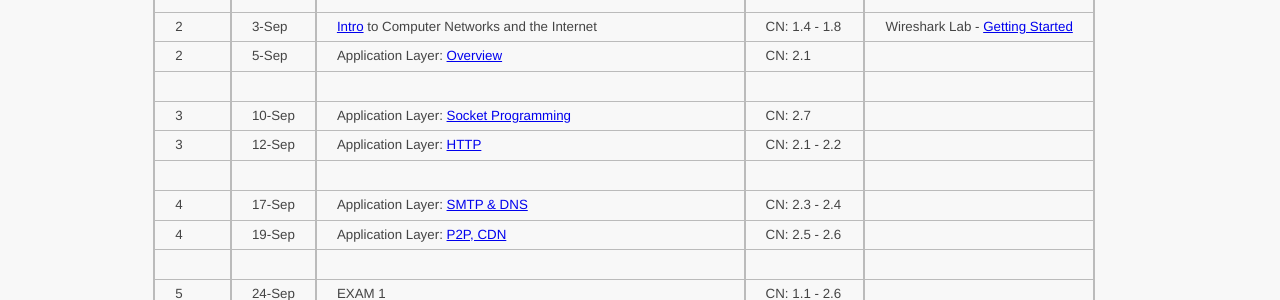
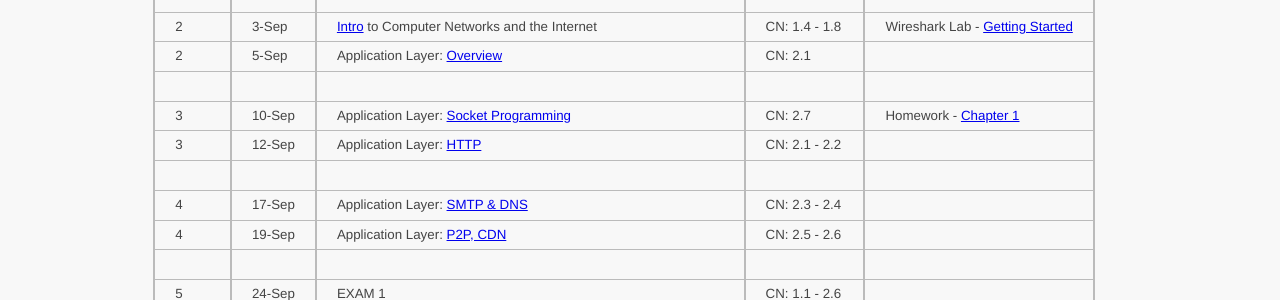
Before and after one commit to ycpcs/cs330-fall2024, a Jekyll site: the page built from schedule/index.md, in a window 1280 px wide. Shown: the part 252-552 px from the top of the page. Built offline with Jekyll 4.4.1, drawn with Linux system fonts in a browser that asks for light colours.

Commit message:
add homework 1

```diff
--- a/schedule/index.md
+++ b/schedule/index.md
@@ -15,7 +15,7 @@ CN: [Computer Networking: A Top-Down Approach](https://www.pearson.com/us/higher
 >| 2 | 3-Sep | [Intro](slides/chapter_1.pdf) to Computer Networks and the Internet | CN: 1.4 - 1.8 | Wireshark Lab - [Getting Started](../labs/files/Wireshark_Intro_v8.1.pdf) |
 >| 2 | 5-Sep | Application Layer: [Overview](slides/chapter_2.pdf) | CN: 2.1 | |
 >|  |  |  |  |  |
->| 3 | 10-Sep | Application Layer: [Socket Programming](slides/chapter_2.pdf) | CN: 2.7 | |
+>| 3 | 10-Sep | Application Layer: [Socket Programming](slides/chapter_2.pdf) | CN: 2.7 | Homework - [Chapter 1](../assign/homework1.html) |
 >| 3 | 12-Sep | Application Layer: [HTTP](slides/chapter_2.pdf) | CN: 2.1 - 2.2 | |
 >|  |  |  |  |  |
 >| 4 | 17-Sep | Application Layer: [SMTP & DNS](slides/chapter_2.pdf) | CN: 2.3 - 2.4 |  |
```
